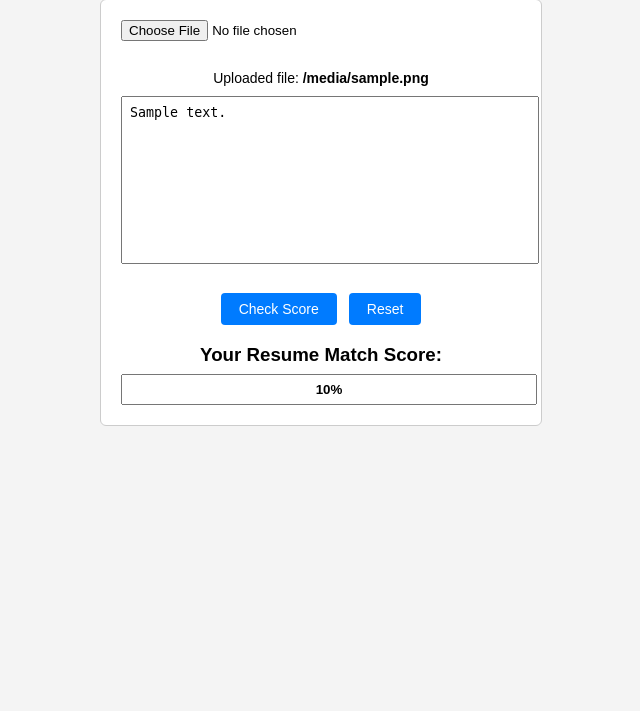
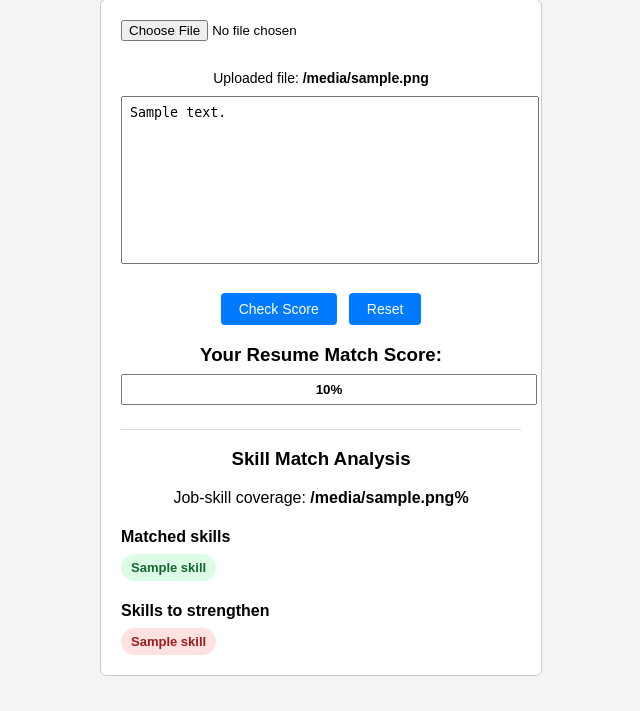
Before and after one commit to lavanya-sathasivam/ResumeScore-AI, a Flask app: template templates/index.html in a window 1280 px wide. Shown: the part 89-800 px from the top of the page, without its empty margins (319-959 px from the left). Run offline with Flask 3, Linux system fonts and the light colour scheme; the template is opened without the code that fills it: most values are stand-ins (such as "Sample title", 1, 10 or a date in 2020).

Commit message:
upgraded UI and UX

```diff
--- a/app.py
+++ b/app.py
@@ -1,6 +1,6 @@
 import os
 import fitz
-import pandas as pd
+import re
 from flask import Flask, request, render_template
 from sentence_transformers import SentenceTransformer
 from werkzeug.utils import secure_filename
@@ -12,6 +12,63 @@ app.config['UPLOAD_FOLDER'] = 'uploads'
 os.makedirs(app.config['UPLOAD_FOLDER'], exist_ok=True)
 
 model = SentenceTransformer('all-MiniLM-L6-v2')
+SKILL_CATALOG = {
+    "Python": ["python"],
+    "SQL": ["sql", "mysql", "postgresql", "sqlite"],
+    "Excel": ["excel", "microsoft excel"],
+    "Power BI": ["power bi", "powerbi"],
+    "Tableau": ["tableau"],
+    "Pandas": ["pandas"],
+    "NumPy": ["numpy"],
+    "Scikit-learn": ["scikit-learn", "sklearn"],
+    "Machine Learning": ["machine learning", "ml models"],
+    "Deep Learning": ["deep learning", "neural networks"],
+    "TensorFlow": ["tensorflow"],
+    "PyTorch": ["pytorch"],
+    "Data Analysis": ["data analysis", "data analytics"],
+    "Data Visualization": ["data visualization", "data visualisation"],
+    "Statistics": ["statistics", "statistical"],
+    "AWS": ["aws", "amazon web services"],
+    "Azure": ["azure"],
+    "Docker": ["docker"],
+    "Git": ["git", "github", "gitlab"],
+    "Flask": ["flask"],
+    "FastAPI": ["fastapi"],
+    "REST APIs": ["rest api", "restful api", "api development"],
+    "Spark": ["apache spark", "pyspark"],
+    "Hadoop": ["hadoop"],
+    "NLP": ["natural language processing", "nlp"],
+    "Computer Vision": ["computer vision"],
+}
+
+def extract_skills(text):
+    text = text.lower()
+    found_skills = []
+
+    for skill, keywords in SKILL_CATALOG.items():
+        if any(keyword in text for keyword in keywords):
+            found_skills.append(skill)
+
+    return set(found_skills)
+
+def analyze_skill_gap(resume_text, job_description):
+    resume_skills = extract_skills(resume_text)
+    job_skills = extract_skills(job_description)
+
+    matched_skills = sorted(resume_skills.intersection(job_skills))
+    missing_skills = sorted(job_skills.difference(resume_skills))
+
+    if job_skills:
+        coverage = round((len(matched_skills) / len(job_skills)) * 100)
+    else:
+        coverage = 0
+
+    return {
+        "matched_skills": matched_skills,
+        "missing_skills": missing_skills,
+        "skill_coverage": coverage
+    }
+
 
 def extract_text_from_pdf(file_path):
     doc = fitz.open(file_path)
@@ -29,6 +86,7 @@ def cosines_similarity(resume_text,job_description):
 @app.route("/", methods=['GET', 'POST'])
 def index():
     score = None
+    skill_analysis = None
     job_description = ""
     filename = ""
 
@@ -45,12 +103,16 @@ def index():
 
         resume_text = extract_text_from_pdf(filepath)
         score = cosines_similarity(resume_text, job_description)
+        skill_analysis = analyze_skill_gap(resume_text, job_description)
 
     return render_template(
         'index.html',
         score=score,
         job_description=job_description,
+        skill_analysis=skill_analysis,
         filename=filename
     )
 if __name__ == "__main__":
-    app.run(debug=True)
+    port = int(os.environ.get("PORT", 5000))
+    debug = os.environ.get("DEBUG", "false").lower() in ("1", "true", "yes")
+    app.run(host="0.0.0.0", port=port, debug=debug)
--- a/style.css
+++ b/static/style.css
@@ -82,3 +82,51 @@
   text-align: center;
   font-weight: bold;
 }
+.skill-analysis {
+  margin-top: 24px;
+  padding-top: 18px;
+  border-top: 1px solid #d9d9d9;
+  text-align: left;
+}
+
+.skill-analysis h3 {
+  text-align: center;
+  margin-top: 0;
+}
+
+.coverage {
+  text-align: center;
+  margin-bottom: 20px;
+}
+
+.skill-section {
+  margin-top: 16px;
+}
+
+.skill-section h4 {
+  margin-bottom: 8px;
+}
+
+.skill-list {
+  display: flex;
+  flex-wrap: wrap;
+  gap: 8px;
+}
+
+.skill-tag {
+  display: inline-block;
+  padding: 6px 10px;
+  border-radius: 999px;
+  font-size: 13px;
+  font-weight: 600;
+}
+
+.skill-tag.matched {
+  color: #166534;
+  background-color: #dcfce7;
+}
+
+.skill-tag.missing {
+  color: #991b1b;
+  background-color: #fee2e2;
+}
--- a/templates/index.html
+++ b/templates/index.html
@@ -29,6 +29,41 @@
         <input type="text" value="{{ score }}%" readonly class="score-input">
     </div>
     {% endif %}
+        {% if skill_analysis %}
+    <div class="skill-analysis">
+        <h3>Skill Match Analysis</h3>
+
+        <p class="coverage">
+            Job-skill coverage: <strong>{{ skill_analysis.skill_coverage }}%</strong>
+        </p>
+
+        <div class="skill-section">
+            <h4>Matched skills</h4>
+            {% if skill_analysis.matched_skills %}
+                <div class="skill-list">
+                    {% for skill in skill_analysis.matched_skills %}
+                        <span class="skill-tag matched">{{ skill }}</span>
+                    {% endfor %}
+                </div>
+            {% else %}
+                <p>No direct skill matches were detected.</p>
+            {% endif %}
+        </div>
+
+        <div class="skill-section">
+            <h4>Skills to strengthen</h4>
+            {% if skill_analysis.missing_skills %}
+                <div class="skill-list">
+                    {% for skill in skill_analysis.missing_skills %}
+                        <span class="skill-tag missing">{{ skill }}</span>
+                    {% endfor %}
+                </div>
+            {% else %}
+                <p>No missing catalogue skills were detected.</p>
+            {% endif %}
+        </div>
+    </div>
+    {% endif %}
     </form>
 </body>
 </html>
```
Also changed, not shown: requirements.txt (added, +49 -0 lines), README.md (added), 4 other files.
